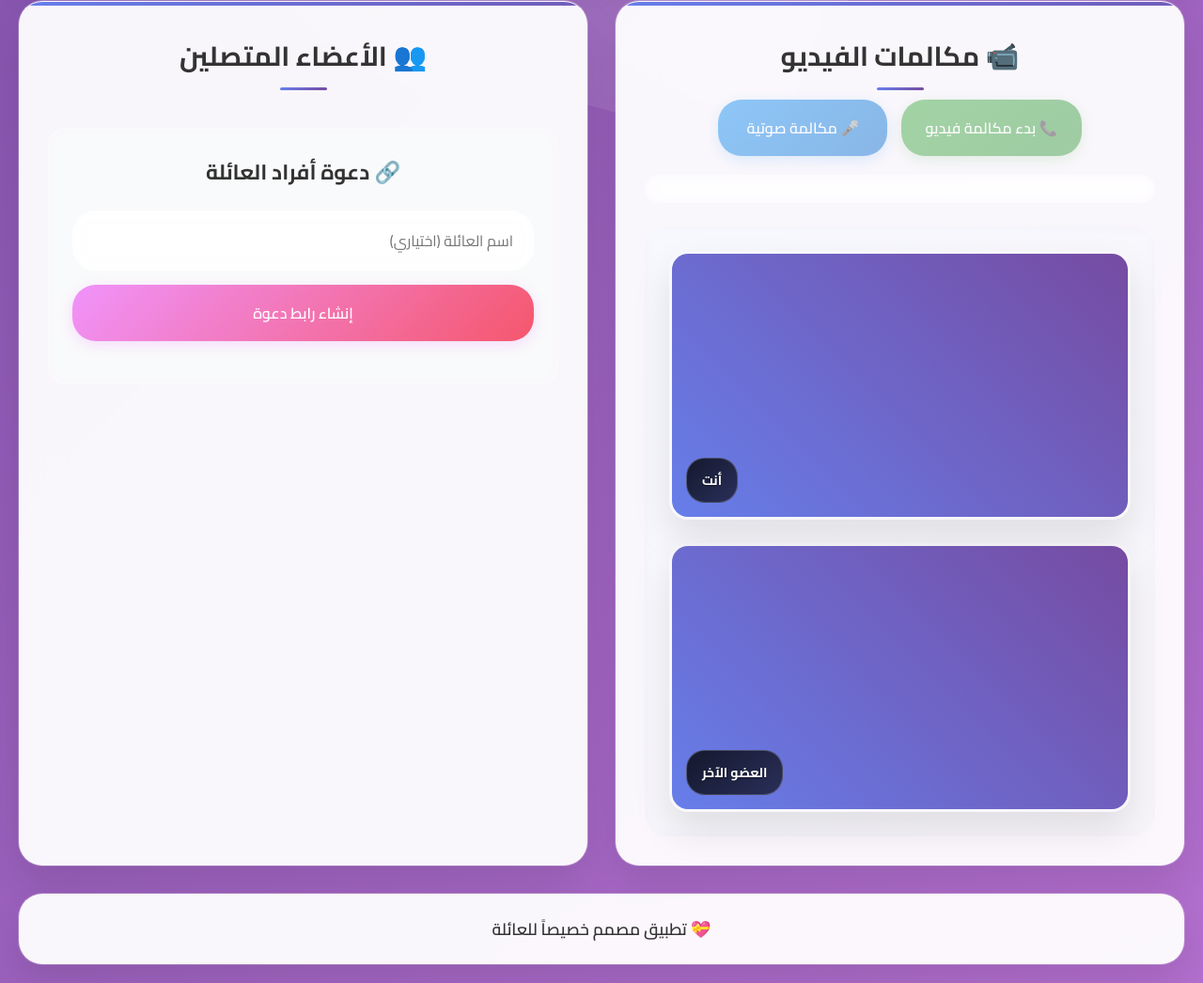
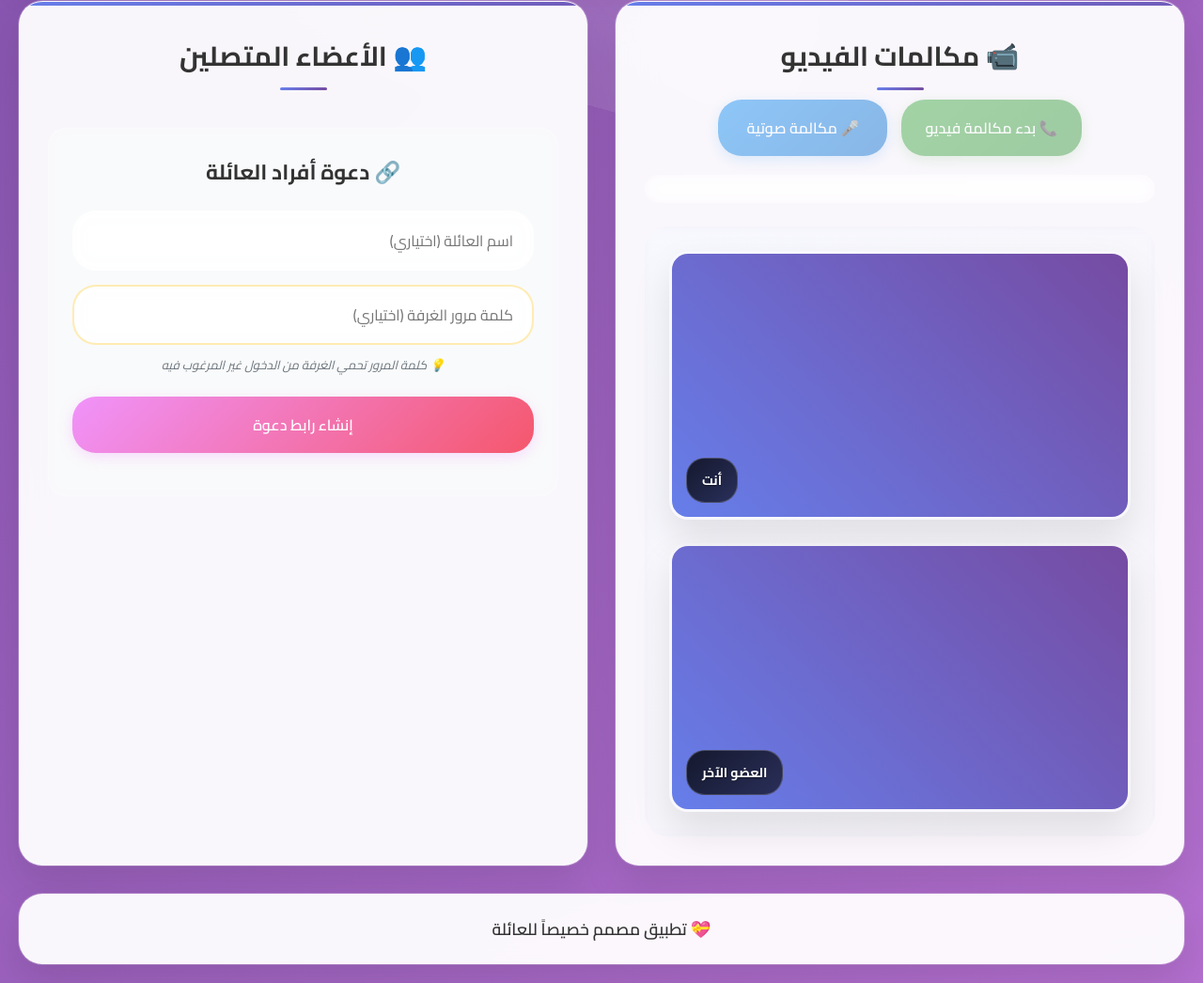
Before and after one commit to akrmj835/family-chat-app, a website: page public/index.html in a window 1280 px wide. Shown: the part 922-1968 px from the top of the page at 94% size. Drawn offline with nearby package versions, Linux system fonts and the light colour scheme.

Commit message:
Update index.html
تم

```diff
--- a/public/index.html
+++ b/public/index.html
@@ -19,6 +19,7 @@
       <div id="welcomeMessage" class="welcome-message"></div>
       <div class="welcome-actions">
         <input type="text" id="guestNameInput" placeholder="اكتب اسمك (اختياري)" maxlength="15">
+        <input type="password" id="guestPasswordInput" placeholder="كلمة مرور الغرفة (إذا كانت مطلوبة)" maxlength="20" style="display: none;">
         <button onclick="joinFamily()" id="joinBtn">🚀 انضمام للعائلة</button>
       </div>
     </div>
@@ -136,6 +137,10 @@
           <h4>🔗 دعوة أفراد العائلة</h4>
           <div class="invite-controls">
             <input type="text" id="familyNameInput" placeholder="اسم العائلة (اختياري)" maxlength="20">
+            <input type="password" id="roomPasswordInput" placeholder="كلمة مرور الغرفة (اختياري)" maxlength="20">
+            <div class="password-info">
+              <small>💡 كلمة المرور تحمي الغرفة من الدخول غير المرغوب فيه</small>
+            </div>
             <button onclick="createInviteLink()" id="createInviteBtn">إنشاء رابط دعوة</button>
           </div>
           <div id="inviteResult" class="invite-result" style="display: none;">
```
